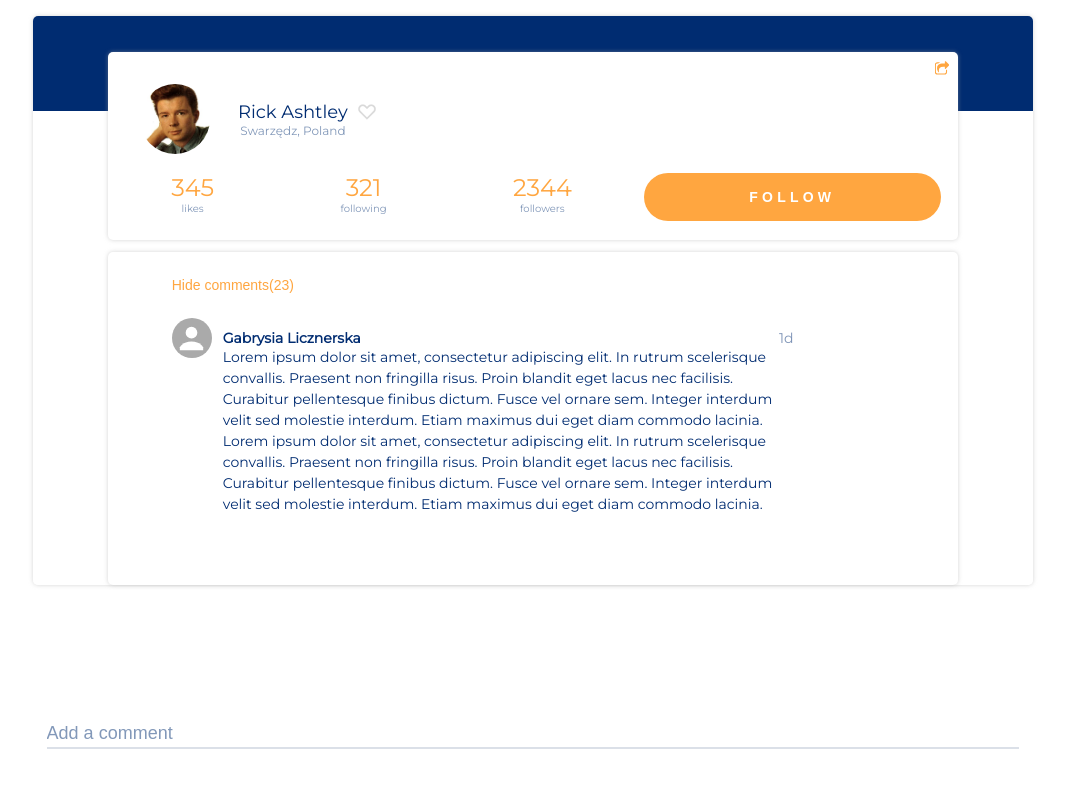
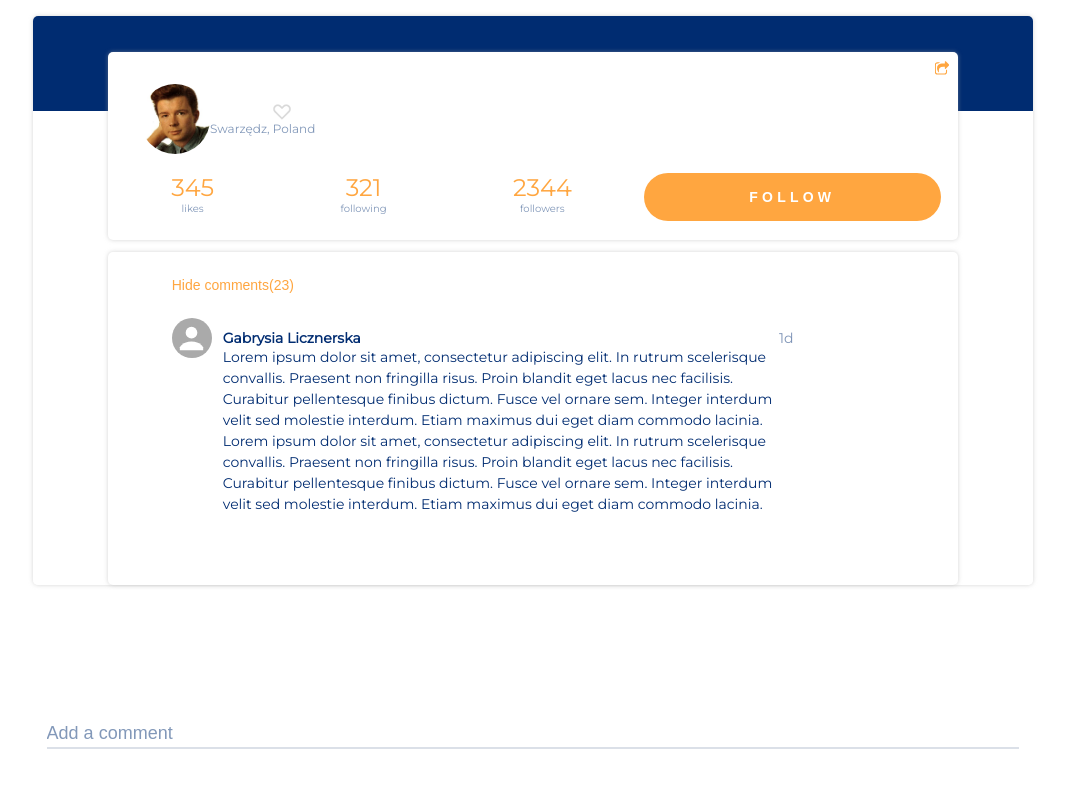
Before and after one commit to pawellicznerski/follow_app, a React (Create React App) app: page / in a window 1280 px wide. Shown: the top 788 px of the page, without its empty margins (107-1172 px from the left). Built offline with nearby package versions, Linux system fonts and the light colour scheme.

Commit message:
debuggin commets

```diff
--- a/src/components/follow-app/main-profile/details/details.js
+++ b/src/components/follow-app/main-profile/details/details.js
@@ -4,12 +4,13 @@ import React, { Component } from 'react';
 
 class Details extends Component {
   render() {
+    const caption = this.props.posts[0].caption;
     return (
         <div className="details">
           <div className="details__img"></div>
           <div className="details__text">
             <h1 className="details__text__name">
-              Rick Ashtley
+              {this.props.caption}
               <button className="details__text__name__likes-btn"></button>
             </h1>
             <span className="details__text__address">Swarzędz, Poland</span>
--- a/src/components/follow-app/main-profile/follows-likes/follows-likes.js
+++ b/src/components/follow-app/main-profile/follows-likes/follows-likes.js
@@ -6,8 +6,8 @@ export default class FollowsLikes extends Component {
   render() {
     return (
       <div className="follows-likes">
-        <Counters/>
-        <FollowBtn/>
+        <Counters {...this.props}/>
+        <FollowBtn {...this.props}/>
       </div>
     );
   }
--- a/src/components/follow-app/main-profile/main-profile.js
+++ b/src/components/follow-app/main-profile/main-profile.js
@@ -8,8 +8,8 @@ class MainProfile extends Component {
     return (
       <div className="main-profile">
         <ShareBtn/>
-        <Details/>
-        <FollowsLikes/>
+        <Details {...this.props}/>
+        <FollowsLikes {...this.props}/>
       </div>
     );
   }
--- a/src/data/posts.js
+++ b/src/data/posts.js
@@ -4,18 +4,24 @@ const posts = [
       "caption":"Harvey Specter",
       "address":"Swarzędz,Poland",
       "likes":56,
+      "follows":56,
       "id":"1161022966406956503",
       "display_src":"https://scontent.cdninstagram.com/hphotos-xap1/t51.2885-15/e35/12552326_495932673919321_1443393332_n.jpg"
-   },
-   {
-      "code":"BAcJeJrQca9",
-      "caption":"Louis Litt",
-      "address":"Grębocin,Poland",
-      "likes":59,
-      "id":"1160844458347054781",
-      "display_src":"https://scontent.cdninstagram.com/hphotos-xaf1/t51.2885-15/e35/12407344_1283694208323785_735653395_n.jpg"
    }
 ];
 
 
 export default posts;
+
+
+
+// ,
+// {
+//    "code":"BAcJeJrQca9",
+//    "caption":"Louis Litt",
+//    "address":"Grębocin,Poland",
+//    "likes":59,
+//    "follows":59,
+//    "id":"1160844458347054781",
+//    "display_src":"https://scontent.cdninstagram.com/hphotos-xaf1/t51.2885-15/e35/12407344_1283694208323785_735653395_n.jpg"
+// }
```
